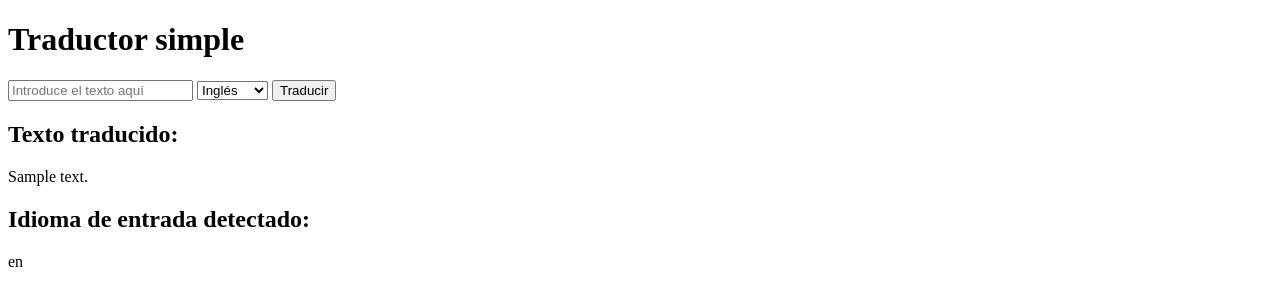
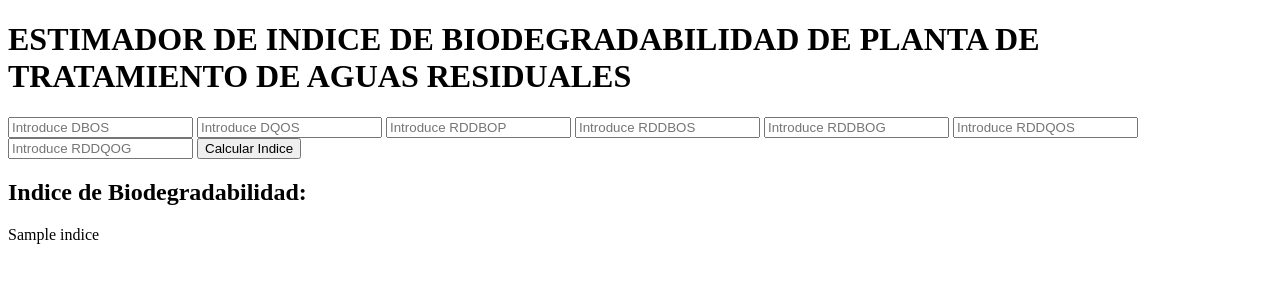
Before and after one commit to Hrodriguez2/tarea_final4.0, a Flask app: template templates/home.html in a window 1280 px wide. Shown: the top 306 px of the page. Run offline with Flask 3, Linux system fonts and the light colour scheme; the template is opened without the code that fills it: most values are stand-ins (such as "Sample title", 1, 10 or a date in 2020).

Commit message:
Update home.html

```diff
--- a/templates/home.html
+++ b/templates/home.html
@@ -2,30 +2,33 @@
 <html>
 <head>
     <title>Traductor</title>
+
 </head>
 <body>
 
-    <h1>Traductor simple</h1>
+    <h1>ESTIMADOR DE INDICE DE BIODEGRADABILIDAD DE PLANTA DE TRATAMIENTO DE AGUAS RESIDUALES</h1>
+
+    <!--<body style="background-color: LightBlue;"> -->
+
     <form method="POST">
-        <input type="text" name="text" placeholder="Introduce el texto aquí" required>
-        <select name="language">
-            <option value="en">Inglés</option>
-            <option value="es">Español</option>
-            <option value="fr">Francés</option>
-            <option value="de">Alemán</option>
-            <!-- Añade aquí más opciones de idioma según tus necesidades -->
-        </select>
-        <input type="submit" value="Traducir">
+        <input type="text" name="text" placeholder="Introduce DBOS" required>
+		<input type="text2" name="text2" placeholder="Introduce DQOS" required>
+		<input type="text2" name="text2" placeholder="Introduce RDDBOP" required>
+		<input type="text2" name="text2" placeholder="Introduce RDDBOS" required>
+		<input type="text2" name="text2" placeholder="Introduce RDDBOG" required>
+		<input type="text2" name="text2" placeholder="Introduce RDDQOS" required>
+		<input type="text2" name="text2" placeholder="Introduce RDDQOG" required>
+        <input type="submit" value="Calcular Indice">
     </form>
 
-    {% if translated_text %}
-    <h2>Texto traducido:</h2>
-    <p>{{ translated_text }}</p>
+    {% if indice %}
+    <h2>Indice de Biodegradabilidad:</h2>
+    <p>{{ indice }}</p>
     {% endif %}
 
-    {% if lang_detected %}
+   <!-- {% if lang_detected %}
     <h2>Idioma de entrada detectado:</h2>
     <p>{{ lang_detected }}</p>
-    {% endif %}
+    {% endif %}-->
 </body>
 </html>
```
